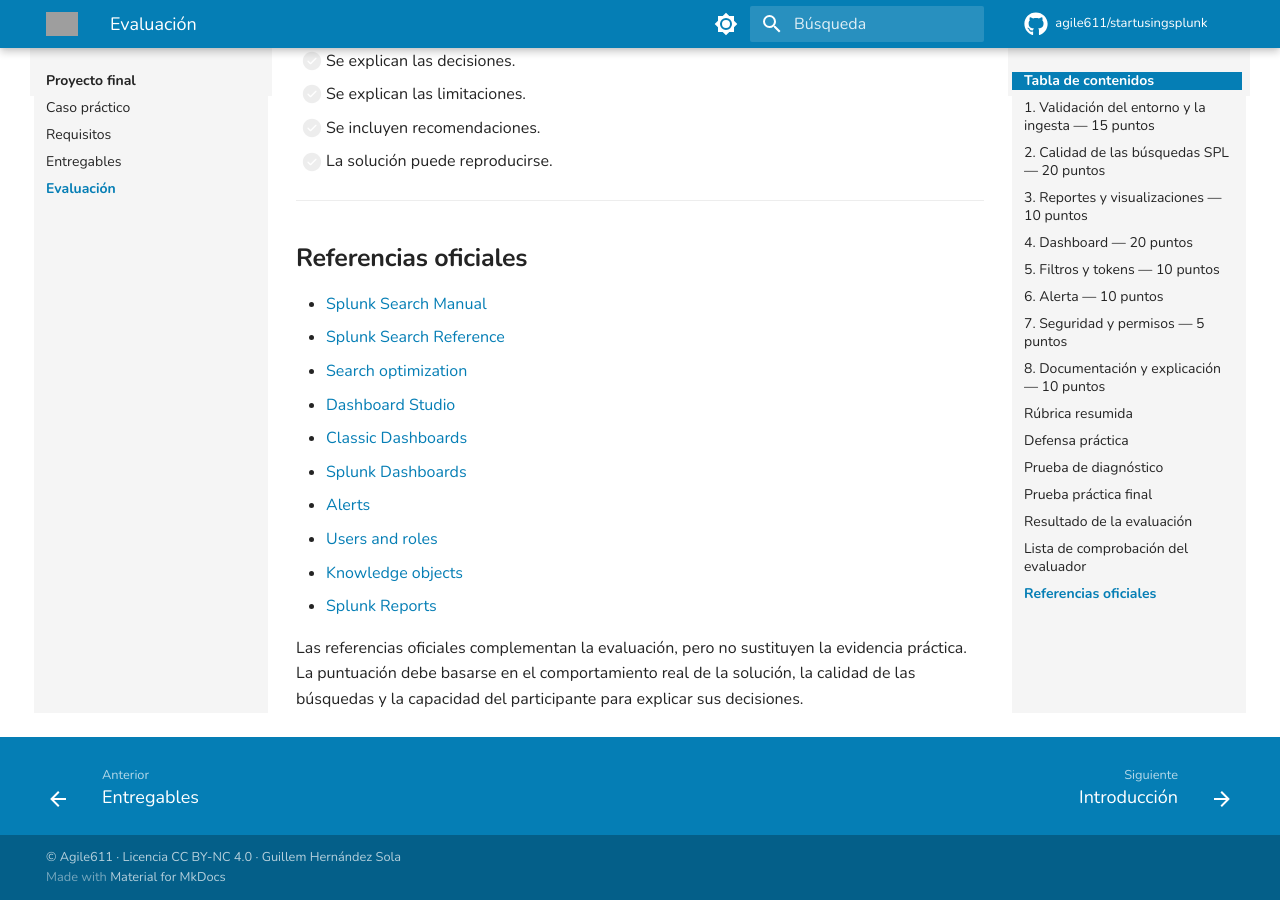
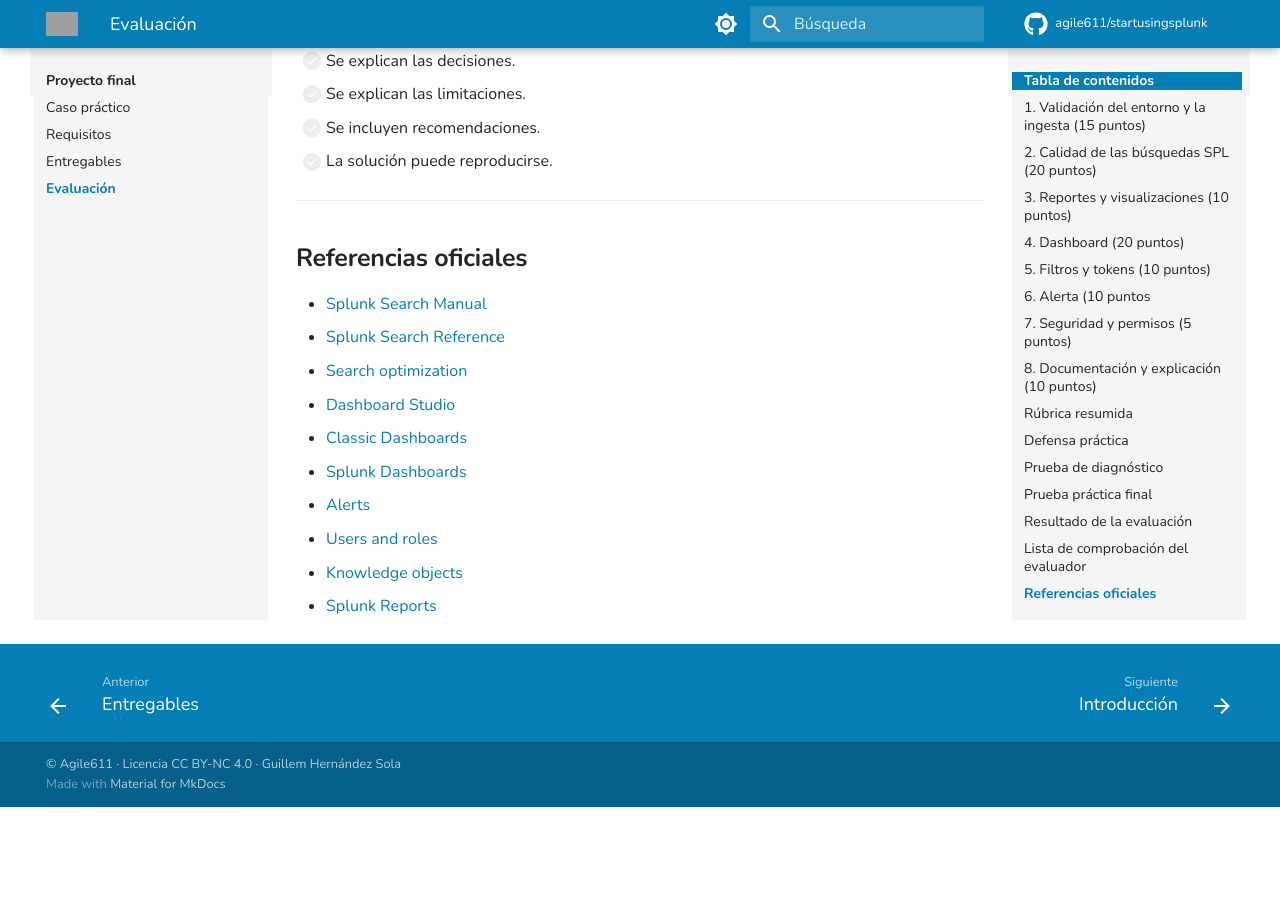
Before and after one commit to agile611/startusingsplunk, an MkDocs documentation site: the page built from docs/proyecto/evaluacion.md, in a window 1280 px wide and 900 px high, scrolled down 32741 px. Built offline with MkDocs 1.6.1 and Material for MkDocs 9.7.7, drawn with Linux system fonts in a browser that asks for light colours; comment, search, counter and statistics services are not loaded; after the commit the page ends 33548 px from its top, so only the background shows below that; some of the changed text lies outside the part shown; grey boxes are pictures that could not be loaded.

Commit message:
moar canvis

```diff
--- a/docs/proyecto/evaluacion.md
+++ b/docs/proyecto/evaluacion.md
@@ -96,7 +96,7 @@ con logs de aplicación, base de datos o infraestructura.
 
 ---
 
-## 1. Validación del entorno y la ingesta — 15 puntos
+## 1. Validación del entorno y la ingesta (15 puntos)
 
 Esta sección evalúa que el participante pueda demostrar que los datos existen,
 están en el índice esperado y tienen metadatos razonables.
@@ -204,7 +204,7 @@ completa de esta sección si demuestra que:
 
 ---
 
-## 2. Calidad de las búsquedas SPL — 20 puntos
+## 2. Calidad de las búsquedas SPL (20 puntos)
 
 Esta sección evalúa si las búsquedas responden a preguntas concretas y si pueden
 ser reutilizadas por otra persona.
@@ -357,7 +357,7 @@ Se consideran errores importantes:
 
 ---
 
-## 3. Reportes y visualizaciones — 10 puntos
+## 3. Reportes y visualizaciones (10 puntos)
 
 Esta sección evalúa si el participante selecciona una salida adecuada para la
 pregunta que desea responder.
@@ -449,7 +449,7 @@ una valoración alta.
 
 ---
 
-## 4. Dashboard — 20 puntos
+## 4. Dashboard (20 puntos)
 
 El dashboard debe presentar la información en un orden útil para operaciones.
 
@@ -621,7 +621,7 @@ No existe dashboard funcional o no puede demostrarse su relación con el proyect
 
 ---
 
-## 5. Filtros y tokens — 10 puntos
+## 5. Filtros y tokens (10 puntos)
 
 Esta sección evalúa si el dashboard permite cambiar el contexto de análisis sin
 editar manualmente las consultas.
@@ -727,7 +727,7 @@ Un token únicamente cambia el valor que recibe una consulta. No concede acceso
 
 ---
 
-## 6. Alerta — 10 puntos
+## 6. Alerta (10 puntos
 
 La alerta debe detectar cinco o más respuestas HTTP `500` durante una ventana de
 cinco minutos.
@@ -844,7 +844,7 @@ Documenta:
 
 ---
 
-## 7. Seguridad y permisos — 5 puntos
+## 7. Seguridad y permisos (5 puntos)
 
 Esta sección evalúa si el participante entiende que tener rol `admin` es útil para
 el laboratorio, pero no debe ser el modelo de producción.
@@ -911,7 +911,7 @@ el laboratorio, pero no debe ser el modelo de producción.
 
 ---
 
-## 8. Documentación y explicación — 10 puntos
+## 8. Documentación y explicación (10 puntos)
 
 La documentación debe permitir que otra persona reproduzca el proyecto.
 
@@ -1341,8 +1341,3 @@ La ausencia de IP o latencia no impide superar el proyecto si:
 - [Users and roles](https://docs.splunk.com/Documentation/Splunk/latest/Security/Aboutusersandroles)
 - [Knowledge objects](https://docs.splunk.com/Documentation/Splunk/latest/Knowledge/Aboutknowledgeobjects)
 - [Splunk Reports](https://docs.splunk.com/Documentation/Splunk/latest/Report/Reportsintro)
-
-Las referencias oficiales complementan la evaluación, pero no sustituyen la
-evidencia práctica. La puntuación debe basarse en el comportamiento real de la
-solución, la calidad de las búsquedas y la capacidad del participante para explicar
-sus decisiones.
```
